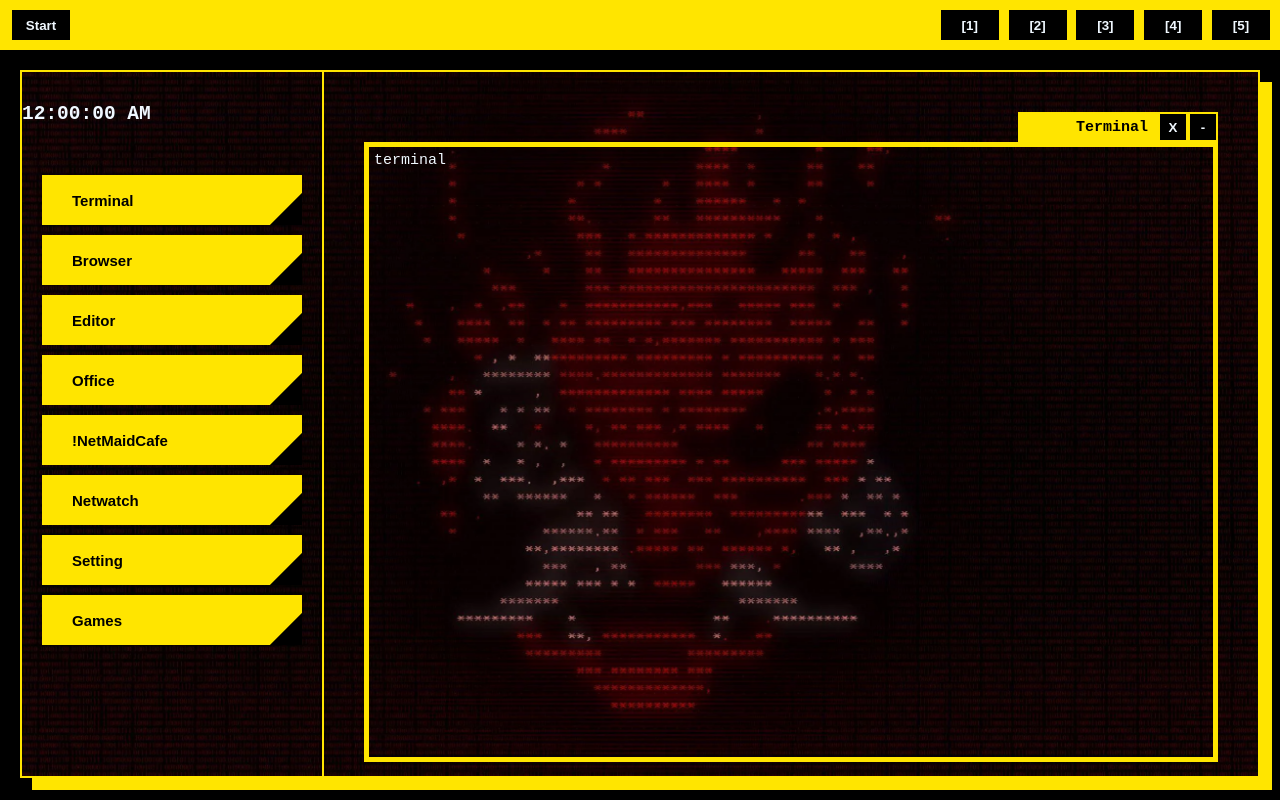
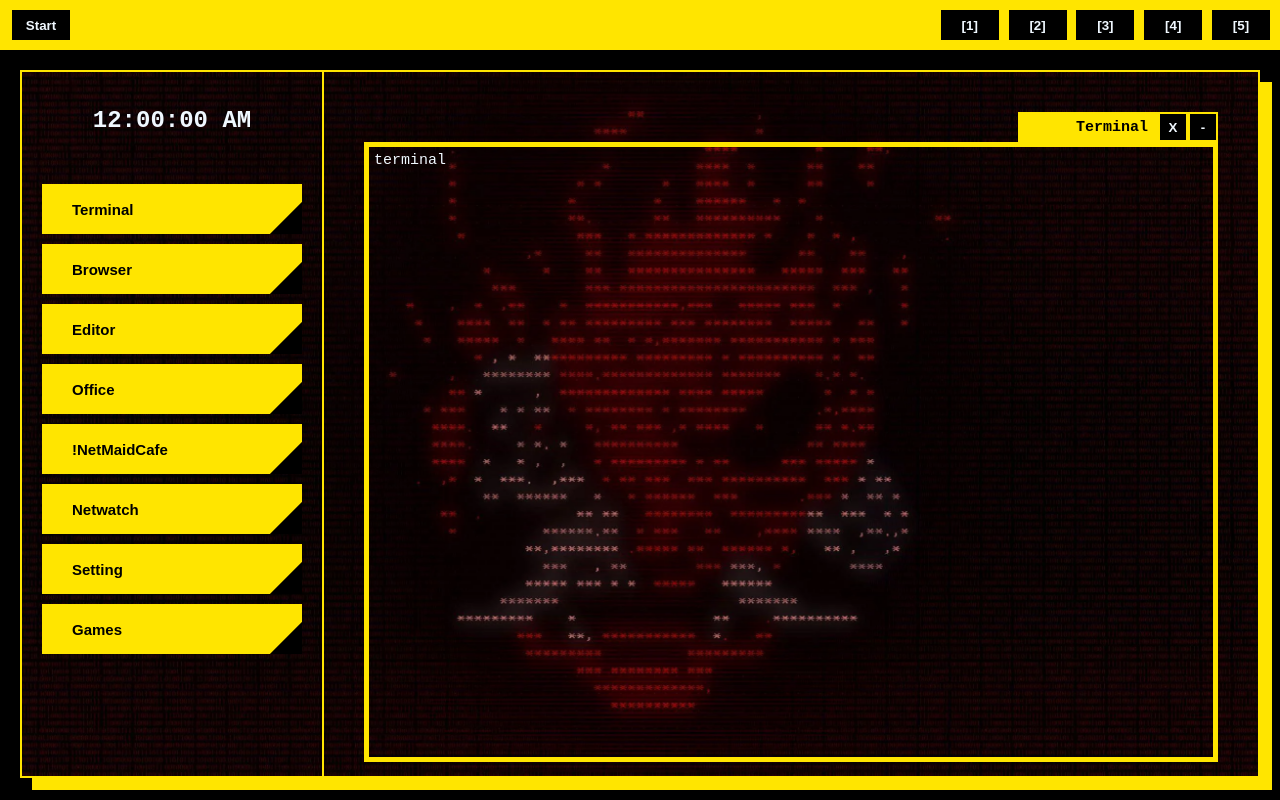
Before and after one commit to cosmic-zip/cyberpunk_de, a plain HTML site: page src/index.html in a window 1280 px wide. Drawn offline with Linux system fonts and the light colour scheme.

Commit message:
fix clock

```diff
--- a/src/styles/style.css
+++ b/src/styles/style.css
@@ -96,6 +96,12 @@ main {
     border-right: solid 2px var(--main-color);
 }
 
+.clock {
+    text-align: center;
+    margin: 20px;
+    font-family: "Courier New", Courier, monospace;
+}
+
 .btn-ctn {
     margin-top: 40px;
     margin-left: 20px;
```
